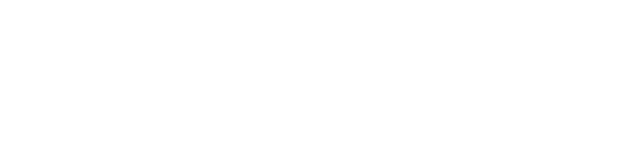
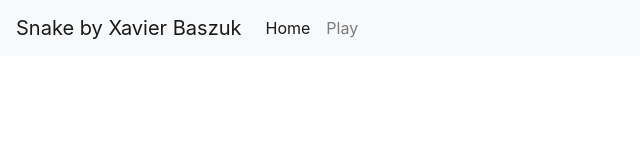
Before and after one commit to baszukxj/JavascriptSnakeGame, a plain HTML site: page index.html in a window 1280 px wide. Shown: the whole page, without its empty margins (0-640 px from the left). Drawn offline with nearby package versions, Linux system fonts and the light colour scheme.

Commit message:
Add navbar to both pages

```diff
--- a/index.html
+++ b/index.html
@@ -10,6 +10,22 @@
         <title>Snake by Xavier Baszuk</title>
     </head>
     <body>
+    <nav class="navbar navbar-expand-lg navbar-light bg-light">
+        <a class="navbar-brand" href="#">Snake by Xavier Baszuk</a>
+        <button class="navbar-toggler" type="button" data-toggle="collapse" data-target="#navbarText" aria-controls="navbarText" aria-expanded="false" aria-label="Toggle navigation">
+            <span class="navbar-toggler-icon"></span>
+        </button>
+        <div class="collapse navbar-collapse" id="navbarText">
+            <ul class="navbar-nav mr-auto">
+                <li class="nav-item active">
+                    <a class="nav-link" href="index.html">Home <span class="sr-only">(current)</span></a>
+                </li>
+                <li class="nav-item">
+                    <a class="nav-link" href="play.html">Play</a>
+                </li>
+            </ul>
+        </div>
+    </nav>
 
         <!-- External scripts to make bootstrap work -->
         <script src="https://code.jquery.com/jquery-3.3.1.slim.min.js" integrity="sha384-q8i/X+965DzO0rT7abK41JStQIAqVgRVzpbzo5smXKp4YfRvH+8abtTE1Pi6jizo" crossorigin="anonymous"></script>
```
Also changed, not shown: play.html (+27 -1 lines).
